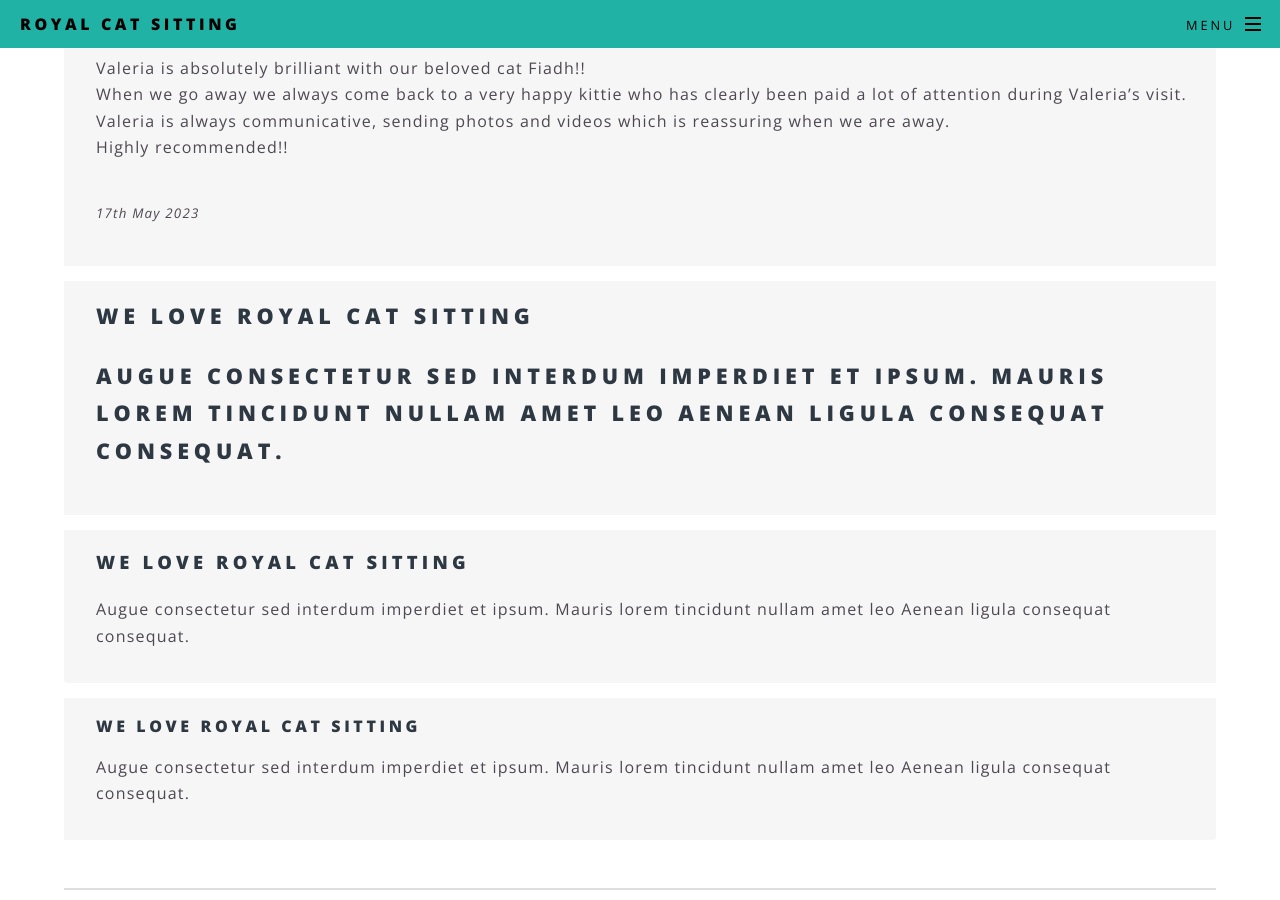
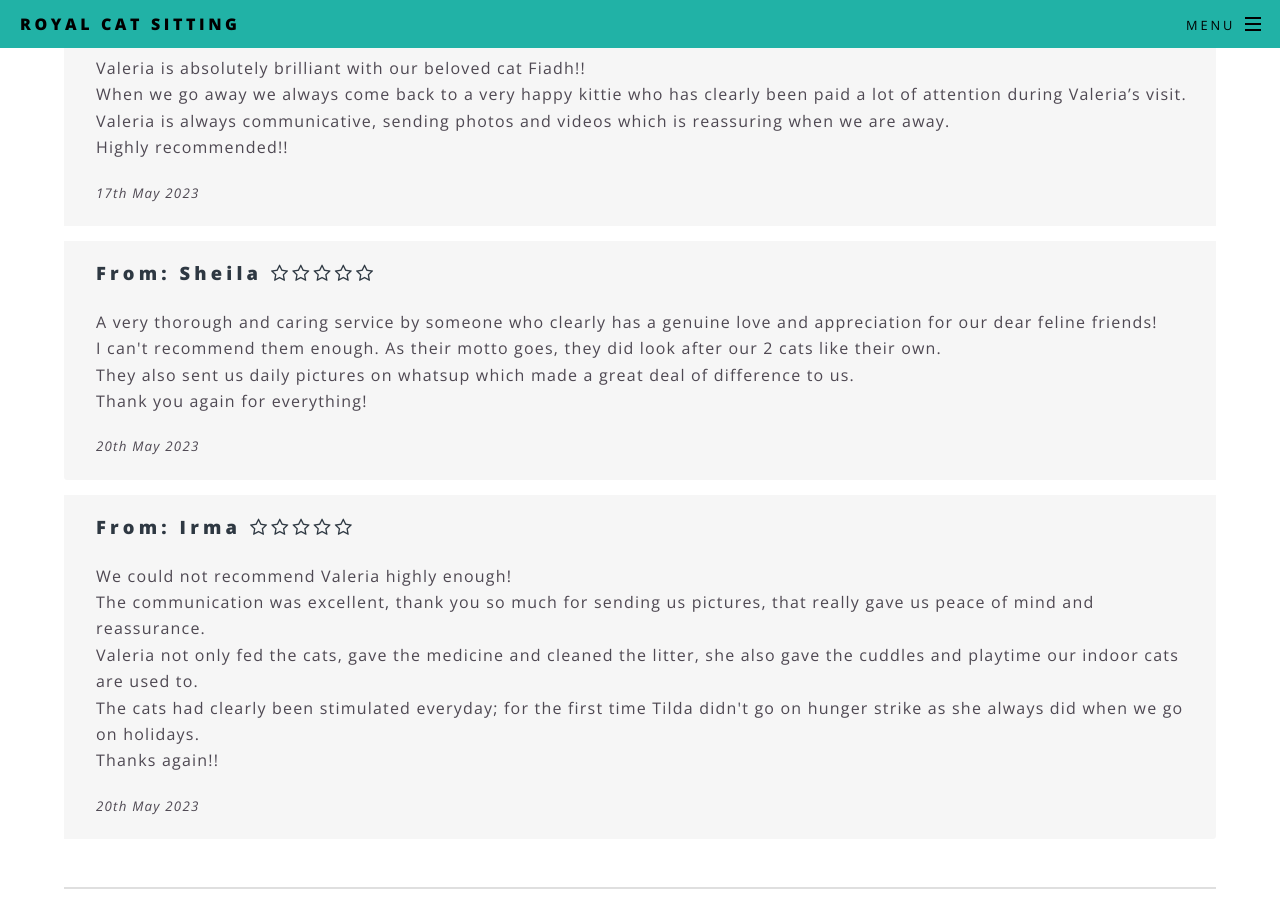
Before and after one commit to royalcatsitting/royalcatsitting.github.io, a Jekyll site: the page built from our_reviews.html, in a window 1280 px wide and 900 px high, scrolled down 231 px. Built offline with Jekyll 4.4.1, drawn with Linux system fonts in a browser that asks for light colours.

Commit message:
Added all reviews

```diff
--- a/our_reviews.html
+++ b/our_reviews.html
@@ -7,8 +7,9 @@
 	<h2>Reviews</h2>
 
 		<div class="inner">
+			<ul class="features">
 
-			<ul class="features">
+<!-- Review sections -->
 <li>
 	<h3 style="text-transform: none;">From: Em <i class="icon fa-star-o"></i><i class="icon fa-star-o"></i><i class="icon fa-star-o"></i><i class="icon fa-star-o"></i><i class="icon fa-star-o"></i></h3>
 	<p>
@@ -16,21 +17,33 @@
 	When we go away we always come back to a very happy kittie who has clearly been paid a lot of attention during Valeria’s visit.<br />
 	Valeria is always communicative, sending photos and videos which is reassuring when we are away.<br />
 	Highly recommended!!
-					<div style="font-size: 10pt; line-height: 3.0em; font-style: italic;">17th May 2023</div>
+	<div style="font-size: 10pt; line-height: 0.0em; font-style: italic;">17th May 2023</div>
 	</p>
 </li>
+
 <li>
-					<h2>We love Royal Cat sitting<h2>
-					<p>Augue consectetur sed interdum imperdiet et ipsum. Mauris lorem tincidunt nullam amet leo Aenean ligula consequat consequat.</p>
+	<h3 style="text-transform: none;">From: Sheila <i class="icon fa-star-o"></i><i class="icon fa-star-o"></i><i class="icon fa-star-o"></i><i class="icon fa-star-o"></i><i class="icon fa-star-o"></i></h3>
+	<p>
+	A very thorough and caring service by someone who clearly has a genuine love and appreciation for our dear feline friends!<br />
+	I can't recommend them enough. As their motto goes, they did look after our 2 cats like their own.<br />
+	They also sent us daily pictures on whatsup which made a great deal of difference to us.<br />
+	Thank you again for everything!
+	<div style="font-size: 10pt; line-height: 0.0em; font-style: italic;">20th May 2023</div>
+	</p>
 </li>
+
 <li>
-					<h3>We love Royal Cat sitting</h3>
-					<p>Augue consectetur sed interdum imperdiet et ipsum. Mauris lorem tincidunt nullam amet leo Aenean ligula consequat consequat.</p>
+	<h3 style="text-transform: none;">From: Irma <i class="icon fa-star-o"></i><i class="icon fa-star-o"></i><i class="icon fa-star-o"></i><i class="icon fa-star-o"></i><i class="icon fa-star-o"></i></h3>
+	<p>
+	We could not recommend Valeria highly enough!<br />
+	The communication was excellent, thank you so much for sending us pictures, that really gave us peace of mind and reassurance.<br />
+	Valeria not only fed the cats, gave the medicine and cleaned the litter, she also gave the cuddles and playtime our indoor cats are used to.<br />
+	The cats had clearly been stimulated everyday; for the first time Tilda didn't go on hunger strike as she always did when we go on holidays.<br />
+	Thanks again!!
+	<div style="font-size: 10pt; line-height: 0.0em; font-style: italic;">20th May 2023</div>
+	</p>
 </li>
-				<li>
-					<h4>We love Royal Cat sitting</h4>
-					<p>Augue consectetur sed interdum imperdiet et ipsum. Mauris lorem tincidunt nullam amet leo Aenean ligula consequat consequat.</p>
-				</li>
+
 			</ul>
 		</div>
 
```
Lines whose indentation alone changed are shown as unchanged.
